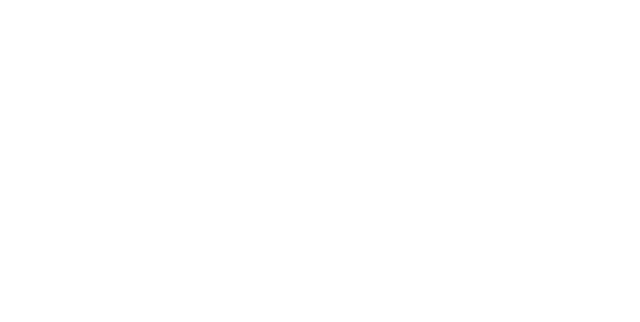
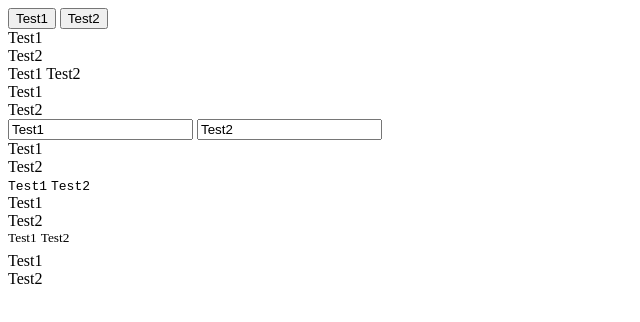
Before and after one commit to acciojob/block-or-inline-Rahulk1k, a website: page main.html in a window 1280 px wide. Shown: the whole page, without its empty margins (0-640 px from the left). Drawn offline with Linux system fonts and the light colour scheme.

Commit message:
created a submission

```diff
--- a/main.html
+++ b/main.html
@@ -8,6 +8,38 @@
 
 <body>
 	<!-- the entire body must be written by student -->
+	<div>
+    <button class="block-inline-button" data-ns-test="block-inline-button">Test1</button>
+    <button class="block-inline-button" data-ns-test="block-inline-button">Test2</button>
+  </div>
+  <div class="block-inline-div" data-ns-test="block-inline-div">Test1</div>
+  <div class="block-inline-div" data-ns-test="block-inline-div">Test2</div>
+  <div>
+    <span class="block-inline-span" data-ns-test="block-inline-span">Test1</span>
+    <span class="block-inline-span" data-ns-test="block-inline-span">Test2</span>
+  </div>
+  <div class="block-inline-p" data-ns-test="block-inline-p">Test1</div>
+  <div class="block-inline-p" data-ns-test="block-inline-p">Test2</div>
+  <div>
+    <input class="block-inline-input" data-ns-test="block-inline-input" type="text" value="Test1">
+    <input class="block-inline-input" data-ns-test="block-inline-input" type="text" value="Test2">
+  </div>
+  <div class="block-inline-cite" data-ns-test="block-inline-cite">Test1</div>
+  <div class="block-inline-cite" data-ns-test="block-inline-cite">Test2</div>
+  <div>
+    <code class="block-inline-code" data-ns-test="block-inline-code">Test1</code>
+    <code class="block-inline-code" data-ns-test="block-inline-code">Test2</code>
+  </div>
+  <div class="block-inline-h1" data-ns-test="block-inline-h1">Test1</div>
+  <div class="block-inline-h1" data-ns-test="block-inline-h1">Test2</div>
+  <div>
+    <sup class="block-inline-sup" data-ns-test="block-inline-sup">Test1</sup>
+    <sup class="block-inline-sup" data-ns-test="block-inline-sup">Test2</sup>
+  </div>
+  <div class="block-inline-sub" data-ns-test="block-inline-sub">Test1</div>
+  <div class="block-inline-sub" data-ns-test="block-inline-sub">Test2</div>
+</body>
+</html>
     <script type="text/javascript" src="./script.js">
 </script>
 
--- a/script.js
+++ b/script.js
@@ -1 +1,13 @@
 //your code here
+ .block-inline-button,
+  .block-inline-div,
+  .block-inline-span,
+  .block-inline-p,
+  .block-inline-input,
+  .block-inline-cite,
+  .block-inline-code,
+  .block-inline-h1,
+  .block-inline-sup,
+  .block-inline-sub {
+    display: inline; /* You can use 'block' or 'inline-block' based on the element */
+  }
```
